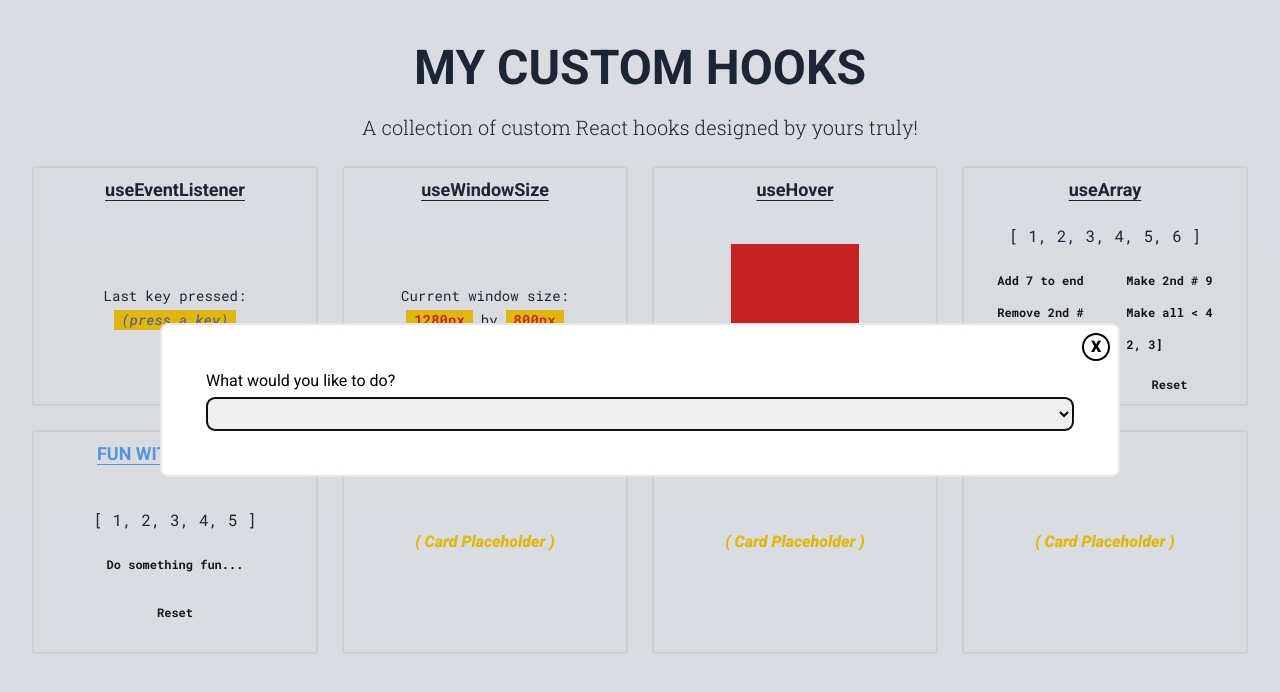
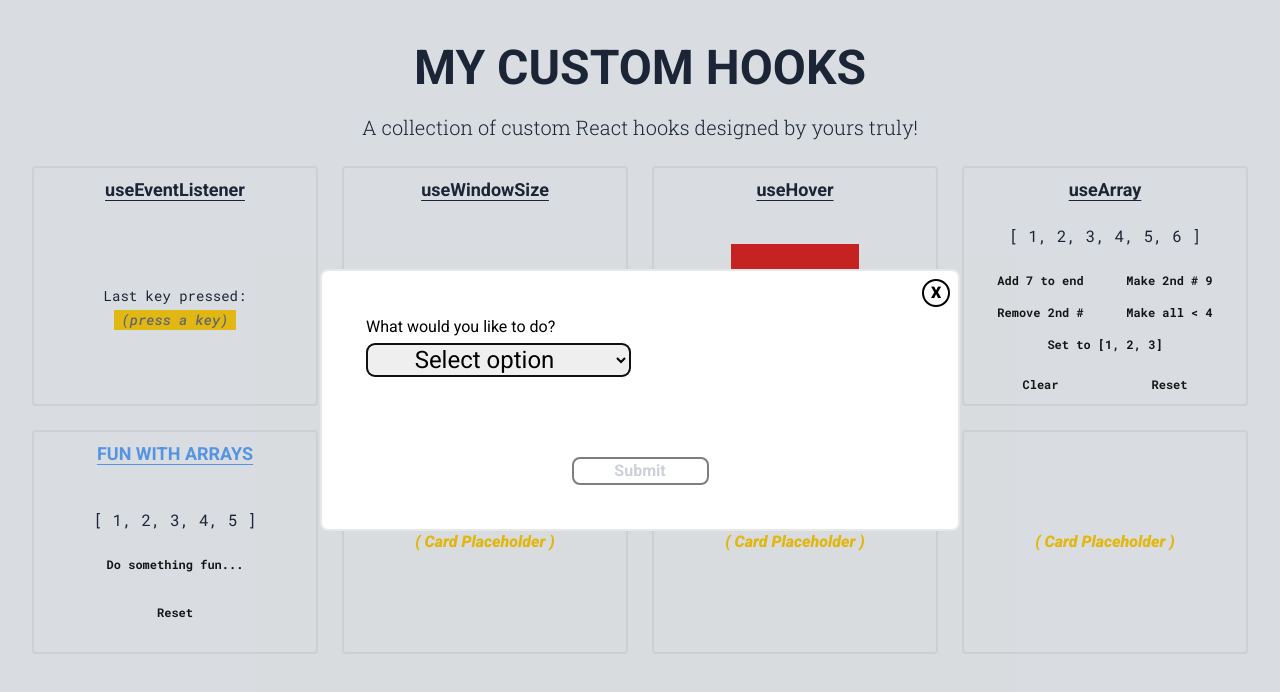
Before and after one commit to hawkjosh/my-custom-hooks, a React (Vite) app: page / in a window 1280 px wide. Both pictures are taken after a click on the button "Do something fun...". Shown: the top 692 px of the page. Built offline with nearby package versions, Linux system fonts and the light colour scheme.

Commit message:
more work on ArrayUpdate.jsx

```diff
--- a/src/components/ArrayUpdate.jsx
+++ b/src/components/ArrayUpdate.jsx
@@ -28,7 +28,7 @@ const InputModal = ({ openModal, closeModal, children }) => {
 
 	return (
 		<dialog
-			className='w-3/4 p-8 m-auto border-2 rounded-lg'
+			className='w-1/2 p-8 m-auto border-2 rounded-lg'
 			ref={ref}
 			onCancel={closeModal}>
 			{children}
@@ -41,7 +41,7 @@ const InputModal = ({ openModal, closeModal, children }) => {
 	)
 }
 
-const InputForm = ({ onFormSubmit }) => {
+const InputForm = ({ array, onFormSubmit }) => {
 	const [option, setOption] = useState('')
 	const [idx1, setIdx1] = useState('')
 	const [idx2, setIdx2] = useState('')
@@ -49,39 +49,54 @@ const InputForm = ({ onFormSubmit }) => {
 	const [showIdx1, setShowIdx1] = useState(false)
 	const [showIdx2, setShowIdx2] = useState(false)
 	const [showVal, setShowVal] = useState(false)
-	const [showSubmit, setShowSubmit] = useState(false)
 
 	const options = [
-		'add a value to end',
+		'add value before first',
+		'add value after last',
+		'add value elsewhere',
+		'remove first value',
 		'remove last value',
-		'remove first value',
-		'add a value to start',
-    'add a value',
-    'remove a value',
-		'fill with a value',
-		'change a value',
+		'remove other value',
+		'fill with same value',
+		'change some value',
 		'swap two values',
 	]
 
+	const resetForm = () => {
+		setOption('')
+		setIdx1('')
+		setIdx2('')
+		setVal('')
+		setShowIdx1(false)
+		setShowIdx2(false)
+		setShowVal(false)
+	}
+
 	const handleOptionChange = (e) => {
+		resetForm()
 		const choice = e.target.value
 		setOption(choice)
-		if (
-			choice === 'add a value' ||
-			choice === 'remove a value' ||
-			choice === 'change a value' ||
-			choice === 'swap two values'
+		if (choice === 'remove other value') {
+			setShowIdx1(true)
+		} else if (
+			choice === 'add value elsewhere' ||
+			choice === 'change some value'
 		) {
 			setShowIdx1(true)
+			setShowVal(true)
 			return
 		} else if (
-			choice === 'add a value to end' ||
-			choice === 'add a value to start' ||
-			choice === 'fill with a value'
+			choice === 'add value before first' ||
+			choice === 'add value after last' ||
+			choice === 'fill with same value'
 		) {
 			setShowVal(true)
 			return
-		} else setShowSubmit(true)
+		} else if (choice === 'swap two values') {
+			setShowIdx1(true)
+			setShowIdx2(true)
+			return
+		}
 	}
 
 	const handleIndexChange = (e) => {
@@ -93,13 +108,14 @@ const InputForm = ({ onFormSubmit }) => {
 			return
 		}
 		tName === 'idx1' ? setIdx1(parseInt(tVal)) : setIdx2(parseInt(tVal))
-		if (option === 'add a value' || option === 'fill with a value' || option === 'change a value') {
+		if (
+			option === 'add value elsewhere' ||
+			option === 'fill with same value' ||
+			option === 'change some value'
+		) {
 			setShowVal(true)
 			return
-		} else if (option === 'swap two values') {
-			setShowIdx2(true)
-			return
-		} else setShowSubmit(true)
+		}
 	}
 
 	const handleValueChange = (e) => {
@@ -109,17 +125,6 @@ const InputForm = ({ onFormSubmit }) => {
 			setVal('')
 			return
 		} else setVal(parseInt(tVal))
-		setShowSubmit(true)
-	}
-
-	const resetForm = () => {
-		setOption('')
-		setIdx1('')
-		setIdx2('')
-		setVal('')
-		setShowIdx1(false)
-		setShowVal(false)
-		setShowSubmit(false)
 	}
 
 	const handleSubmit = (e) => {
@@ -134,21 +139,18 @@ const InputForm = ({ onFormSubmit }) => {
 				className='flex flex-col gap-4'
 				onSubmit={handleSubmit}>
 				<div className='flex flex-col gap-1'>
-					<label
-						htmlFor='option'
-						className=''>
-						What would you like to do?
-					</label>
+					<label htmlFor='option'>What would you like to do?</label>
 					<select
 						name='option'
 						id='option'
 						value={option}
 						onChange={handleOptionChange}
-						className='w-full text-2xl text-center border-2 border-black rounded-lg '>
+						className='text-2xl text-center border-2 border-black rounded-lg w-max pe-4'>
 						<option
 							value=''
-							disabled
-						/>
+							disabled>
+							Select option
+						</option>
 						{options.map((option, index) => (
 							<option
 								key={index}
@@ -159,64 +161,91 @@ const InputForm = ({ onFormSubmit }) => {
 						))}
 					</select>
 				</div>
+				<div className='flex items-center gap-12 mb-12'>
 					{showIdx1 && (
-					<div className='flex items-center gap-2'>
-						<label
-							htmlFor='idx1'
-							className=''>
-							At which index?
+						<div className='flex flex-col gap-1'>
+							<label htmlFor='idx1'>
+								{option === 'add value elsewhere'
+									? 'Before which position?'
+									: option === 'remove other value' ||
+									  option === 'change some value'
+									? 'At which position?'
+									: option === 'swap two values'
+									? '1st position?'
+									: ''}
 							</label>
-						<input
-							type='text'
+							<select
+								name='idx1'
 								id='idx1'
-							name='idx1'
 								value={idx1}
 								onChange={handleIndexChange}
-							className='w-10 h-10 text-2xl text-center border-2 border-black rounded-lg'
-						/>
+								className='text-2xl text-center border-2 border-black rounded-lg w-max pe-4'>
+								<option
+									value=''
+									disabled>
+									Select position
+								</option>
+								{array.map((_, index) => (
+									<option
+										key={index}
+										value={index}
+										className='text-black'>
+										{index + 1}
+									</option>
+								))}
+							</select>
 						</div>
 					)}
 					{showIdx2 && (
-					<div className='flex items-center gap-2'>
-						<label
-							htmlFor='idx2'
-							className=''>
-							At which other index?
-						</label>
-						<input
-							type='text'
+						<div className='flex flex-col gap-1'>
+							<label htmlFor='idx2'>2nd position?</label>
+							<select
+								name='idx2'
 								id='idx2'
-							name='idx2'
 								value={idx2}
 								onChange={handleIndexChange}
-							className='w-10 h-10 text-2xl text-center border-2 border-black rounded-lg'
-						/>
+								className='text-2xl text-center border-2 border-black rounded-lg w-max pe-4'>
+								<option
+									value=''
+									disabled>
+									Select position
+								</option>
+								{array.map((_, index) => (
+									<option
+										key={index}
+										value={index}
+										className='text-black'>
+										{index + 1}
+									</option>
+								))}
+							</select>
 						</div>
 					)}
 					{showVal && (
-					<div className='flex items-center gap-2'>
-						<label
-							htmlFor='val'
-							className=''>
-							With what value?
-						</label>
+						<div className='flex flex-col gap-1'>
+							<label htmlFor='val'>What value?</label>
 							<input
 								type='text'
 								id='val'
 								name='val'
 								value={val}
 								onChange={handleValueChange}
-							className='w-10 h-10 text-2xl text-center border-2 border-black rounded-lg'
+								className='w-40 text-2xl text-center border-2 border-black rounded-lg'
 							/>
 						</div>
 					)}
-				{showSubmit && (
+				</div>
 				<input
 					type='submit'
 					value='Submit'
-						className='w-1/2 m-auto font-bold border-2 border-black rounded-lg h-1/4'
+					disabled={
+						option === '' ||
+						(showIdx1 && idx1 === '') ||
+						(showIdx2 && idx2 === '') ||
+						(showVal && val === '')
+					}
+					className='w-1/4 m-auto font-bold text-white bg-green-500 border-2 border-black rounded-lg cursor-pointer disabled:text-gray-400 disabled:cursor-not-allowed disabled:opacity-50 disabled:hover:bg-black disabled:hover:text-white disabled:bg-white'
 				/>
-				)}
 			</form>
 		</div>
 	)
@@ -224,35 +253,35 @@ const InputForm = ({ onFormSubmit }) => {
 
 export default function ArrayUpdate() {
 	const [modal, setModal] = useState(false)
-	const { array, methods } = useArray([1, 2, 3, 4, 5])
+	const { array, methods } = useArray()
 
 	const handleModalOpen = () => setModal(true)
 	const handleModalClose = () => setModal(false)
 
 	const handleFormSubmit = (option, idx1, idx2, val) => {
 		switch (option) {
-			case 'add a value to end':
+			case 'add value before first':
+				methods.unshift(val)
+				break
+			case 'add value after last':
 				methods.push(val)
+				break
+			case 'add value elsewhere':
+				methods.splice(idx1, 0, val)
+				break
+			case 'remove first value':
+				methods.shift()
 				break
 			case 'remove last value':
 				methods.pop()
 				break
-			case 'remove first value':
-				methods.shift()
-				break
-			case 'add a value to start':
-				methods.unshift(val)
-				break
-			case 'add a value':
-				methods.splice(idx1, 0, val)
-				break
-			case 'remove a value':
+			case 'remove other value':
 				methods.splice(idx1, 1)
 				break
-			case 'fill with a value':
+			case 'fill with same value':
 				methods.fill(val)
 				break
-			case 'change a value':
+			case 'change some value':
 				methods.update(idx1, val)
 				break
 			case 'swap two values':
@@ -288,32 +317,37 @@ export default function ArrayUpdate() {
 			<InputModal
 				openModal={modal}
 				closeModal={handleModalClose}>
-				<InputForm onFormSubmit={handleFormSubmit} />
+				<InputForm
+					array={array}
+					onFormSubmit={handleFormSubmit}
+				/>
 			</InputModal>
 		</div>
 	)
 }
 
-function useArray(arr) {
-	const [array, setArray] = useState(arr)
+function useArray() {
+	const initialArray = [1, 2, 3, 4, 5]
+	const [array, setArray] = useState(initialArray)
 	const methods = {
-		push: (el) => setArray((arr) => [...arr, el]),
-    pop: () => setArray((arr) => arr.slice(0, arr.length - 1)),
-    shift: () => setArray((arr) => arr.slice(1)),
-    unshift: (el) => setArray((arr) => [el, ...arr]),
-    splice: (index, count, ...elements) => setArray((arr) => [...arr.slice(0, index), ...elements, ...arr.slice(index + count)]),
+		push: (value) => setArray([...array, value]),
+		pop: () => setArray(array.slice(0, array.length - 1)),
+		shift: () => setArray(array.slice(1)),
+		unshift: (value) => setArray([value, ...array]),
+		splice: (index, count, ...values) =>
+			setArray([
+				...array.slice(0, index),
+				...values,
+				...array.slice(index + count),
+			]),
 		remove: (index) =>
-			setArray((arr) => [...arr.slice(0, index), ...arr.slice(index + 1)]),
-		// filter: (callback) => setArray((arr) => arr.filter(callback)),
-    fill: (value) => setArray((arr) => arr.map(() => value)),
-		update: (index, newElement) =>
-			setArray((arr) => [
-				...arr.slice(0, index),
-				newElement,
-				...arr.slice(index + 1),
-			]),
-		swap: (idx1, idx2) => ([arr[idx1], arr[idx2]] = [arr[idx2], arr[idx1]]),
-		reset: () => setArray(arr),
+			setArray([...array.slice(0, index), ...array.slice(index + 1)]),
+		fill: (value) => setArray(array.map(() => value)),
+		update: (index, value) =>
+			setArray([...array.slice(0, index), value, ...array.slice(index + 1)]),
+		swap: (index1, index2) =>
+			([array[index1], array[index2]] = [array[index2], array[index1]]),
+		reset: () => setArray(initialArray),
 	}
 	return { array, methods }
 }
```
Lines whose indentation alone changed are shown as unchanged.
